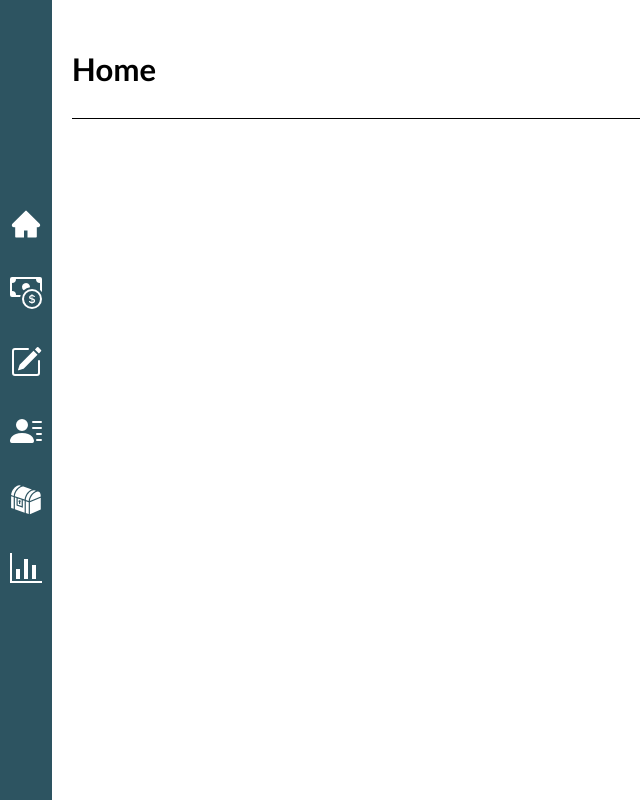
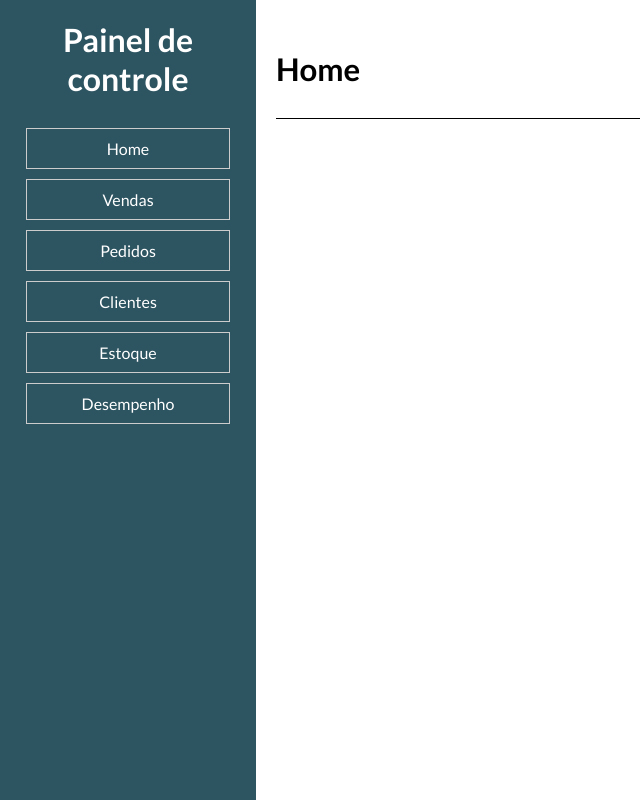
Before and after one commit to heitor2002/gerenciador-de-vendas, a React (Vite) app: page / in a window 1280 px wide. Shown: the whole page, without its empty margins (0-640 px from the left). Built offline with nearby package versions, Linux system fonts and the light colour scheme.

Commit message:
style: adaptando menu para tamanho de tela.

```diff
--- a/src/App.jsx
+++ b/src/App.jsx
@@ -22,7 +22,7 @@ function App() {
     <>
       <Router>
         <div className="flex-panel-content">
-          {/* <Header /> */}
+          <Header />
           <MobileMenu />
           <div className="panel-content">
             <Routes>
--- a/src/styles/components/_Header.scss
+++ b/src/styles/components/_Header.scss
@@ -7,6 +7,9 @@ header {
   color: white;
   position: sticky;
   top: 0;
+  @media screen and (max-width: 850px){
+    display: none;
+  }
   h2 {
     font-size: 2rem;
   }
@@ -39,13 +42,17 @@ header {
   background-color: $primary-color;
   font-size: 2rem;
   padding: 0 10px;
-  display: flex;
+  display: none;
   justify-content: center;
   align-items: center;
+  @media screen and (max-width: 850px){
+    display: flex;
+  }
   nav {
     ul {
       display: flex;
       flex-direction: column;
+      list-style-type: none;
       gap: 30px;
       a {
         color: white;
--- a/src/styles/main.css
+++ b/src/styles/main.css
@@ -85,6 +85,11 @@ header {
   position: sticky;
   top: 0;
 }
+@media screen and (max-width: 850px) {
+  header {
+    display: none;
+  }
+}
 header h2 {
   font-size: 2rem;
 }
@@ -117,13 +122,19 @@ header ul a li:hover {
   background-color: rgb(45, 84, 97);
   font-size: 2rem;
   padding: 0 10px;
-  display: flex;
+  display: none;
   justify-content: center;
   align-items: center;
+}
+@media screen and (max-width: 850px) {
+  .mobile-menu {
+    display: flex;
+  }
 }
 .mobile-menu nav ul {
   display: flex;
   flex-direction: column;
+  list-style-type: none;
   gap: 30px;
 }
 .mobile-menu nav ul a {
```
Also changed, not shown: 1 other file (tests, documents, lock files or other folders).
